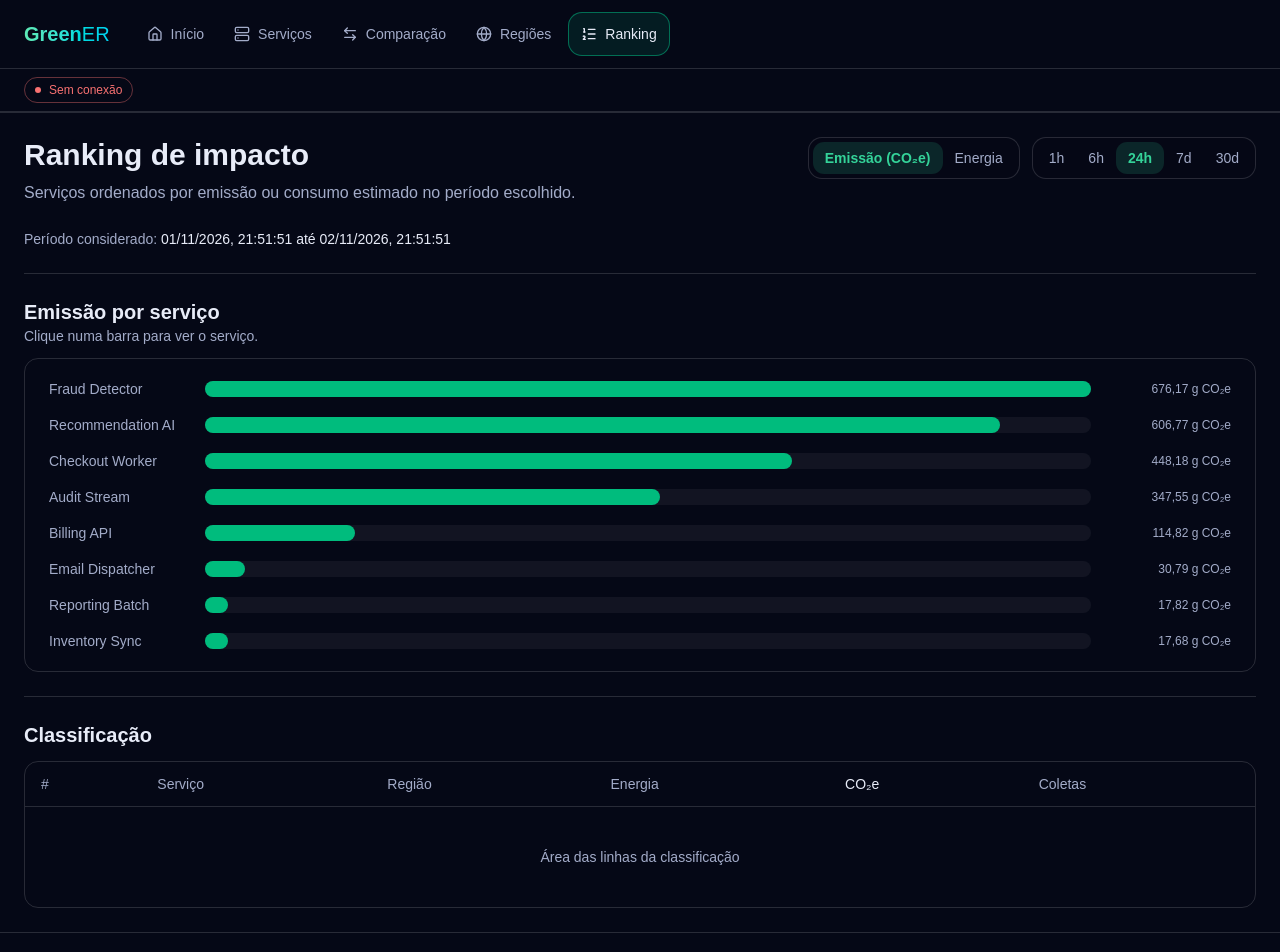
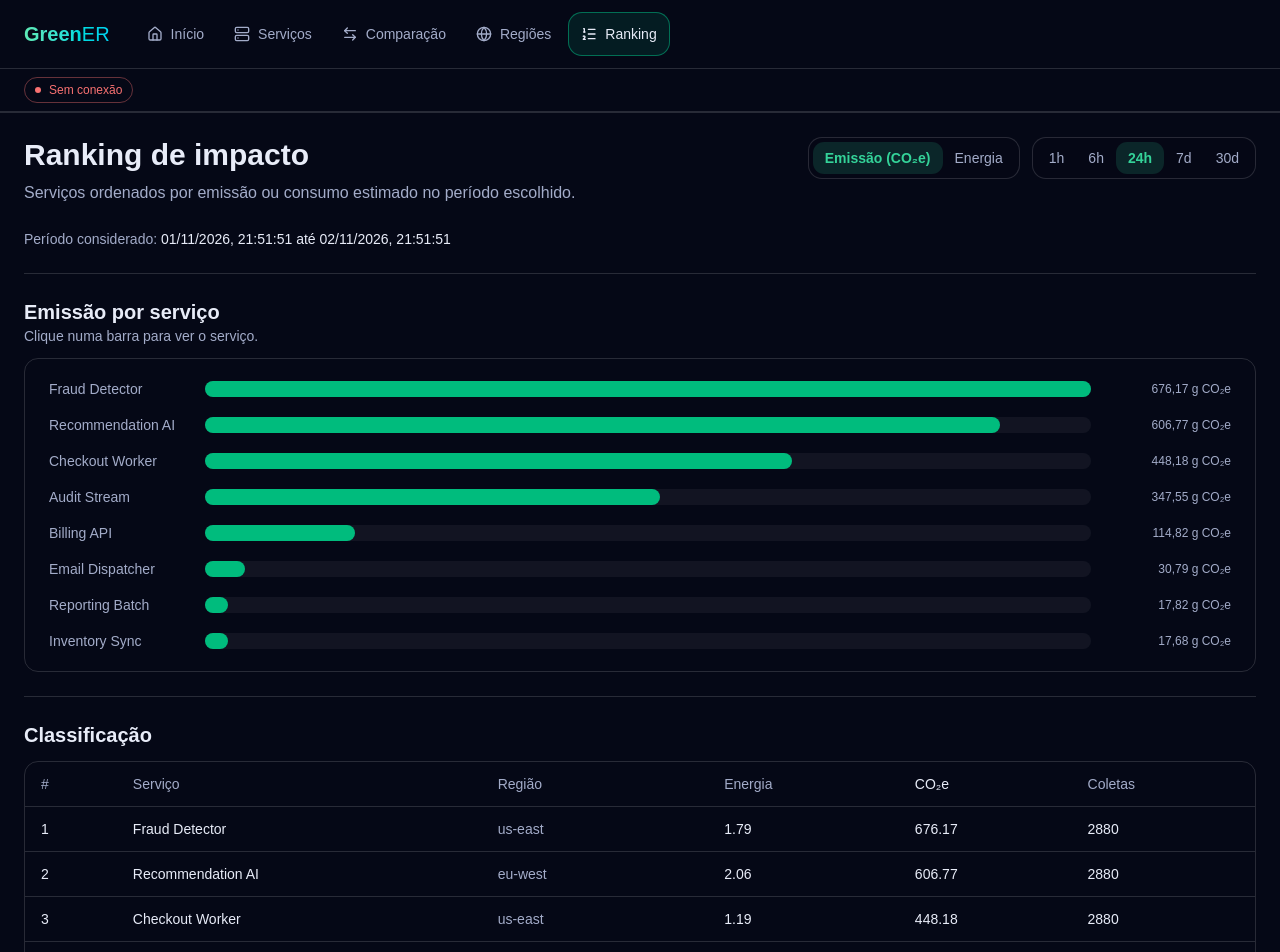
Before and after one commit to Team-Zero-DSM/GreenER, a React (Vite) app in the folder frontend/: page /ranking in a window 1280 px wide. Shown: the top 952 px of the page. Built offline with nearby package versions, Linux system fonts and the light colour scheme; no server answers.

Commit message:
feat(#106): exibe as colunas de posição, serviço, região, energia, CO₂e e coletas
A RankingTable recebe os itens do ranking e mostra uma linha por serviço com todas as colunas definidas no protótipo.

```diff
--- a/frontend/src/components/ranking/RankingTable.tsx
+++ b/frontend/src/components/ranking/RankingTable.tsx
@@ -1,7 +1,8 @@
-import type { RankingCriterion } from '@/types/ranking';
+import type { RankingCriterion, RankingItem } from '@/types/ranking';
 
 interface RankingTableProps {
     criterion: RankingCriterion;
+    items: RankingItem[];
 }
 
 const rankingColumns: { label: string; criterion?: RankingCriterion }[] = [
@@ -13,7 +14,7 @@ const rankingColumns: { label: string; criterion?: RankingCriterion }[] = [
     { label: 'Coletas' },
 ];
 
-export function RankingTable({ criterion }: RankingTableProps) {
+export function RankingTable({ criterion, items }: RankingTableProps) {
     return (
         <section
             aria-label="Tabela de classificação"
@@ -43,14 +44,21 @@ export function RankingTable({ criterion }: RankingTableProps) {
                     </thead>
 
                     <tbody>
-                        <tr>
-                            <td
-                                colSpan={rankingColumns.length}
-                                className="px-4 py-10 text-center text-muted-foreground"
+                        {items.map((item) => (
+                            <tr
+                                key={item.externalId}
+                                className="border-b border-border last:border-b-0"
                             >
-                                Área das linhas da classificação
-                            </td>
-                        </tr>
+                                <td className="px-4 py-3 tabular-nums">{item.position}</td>
+                                <td className="px-4 py-3 font-medium">{item.name}</td>
+                                <td className="px-4 py-3 text-muted-foreground">
+                                    {item.region.code}
+                                </td>
+                                <td className="px-4 py-3 tabular-nums">{item.energyKwh}</td>
+                                <td className="px-4 py-3 tabular-nums">{item.co2eGrams}</td>
+                                <td className="px-4 py-3 tabular-nums">{item.sampleCount}</td>
+                            </tr>
+                        ))}
                     </tbody>
                 </table>
             </div>
--- a/frontend/src/pages/RankingPage.tsx
+++ b/frontend/src/pages/RankingPage.tsx
@@ -48,7 +48,7 @@ export function RankingPage() {
 
             <RankingChart criterion={criterion} items={ranking.items} />
 
-            <RankingTable criterion={criterion} />
+            <RankingTable criterion={criterion} items={ranking.items} />
         </main>
     );
 }
```
